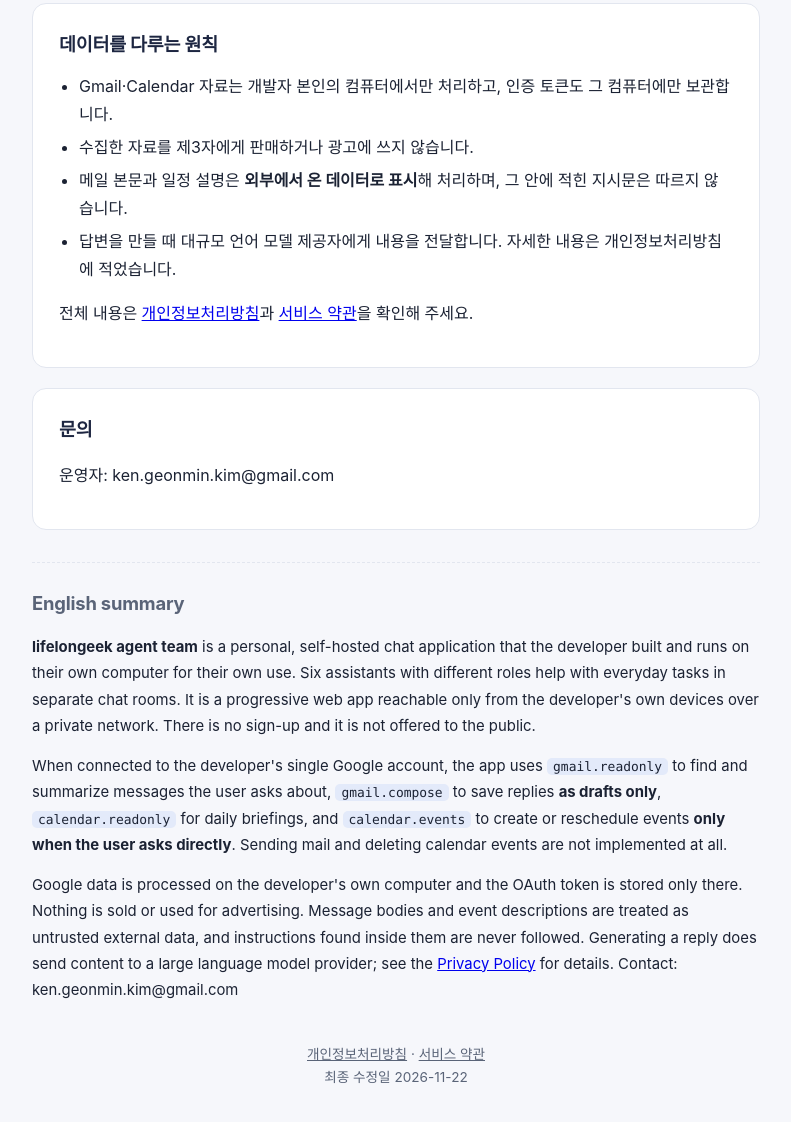
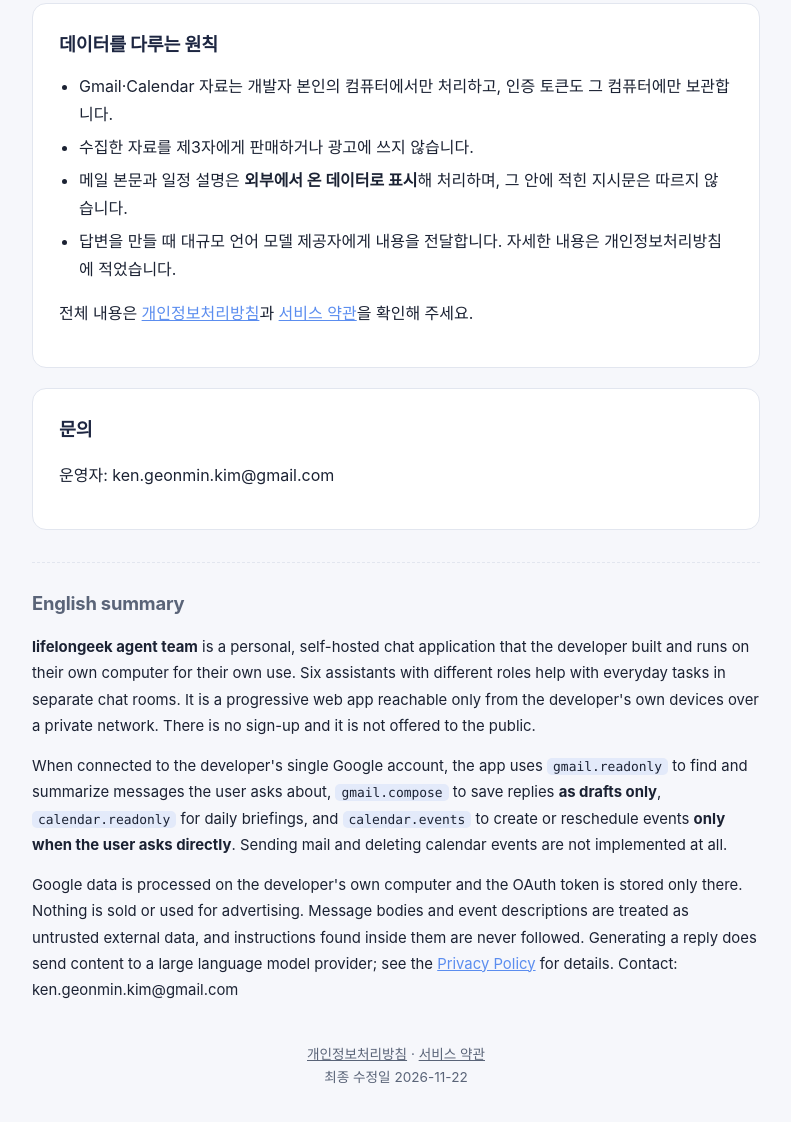
Before and after one commit to lifelongeek/agent-team, a plain HTML site: page index.html in a window 1280 px wide. Shown: the part 1198-2320 px from the top of the page, without its empty margins (244-1035 px from the left). Drawn offline with Linux system fonts and the light colour scheme.

Commit message:
어두운 화면에서 본문 링크가 잘 보이도록 색 지정
Co-Authored-By: Claude Opus 5 <noreply@anthropic.com>
Claude-Session: https://claude.ai/code/session_01F5QCqvzKZqW3y7FNZVPLA7

```diff
--- a/style.css
+++ b/style.css
@@ -166,3 +166,6 @@ footer.site a { color: var(--muted); }
   .card { padding: 20px 18px; }
   header.site img { width: 52px; height: 52px; }
 }
+
+.card a, .en a { color: var(--blue); }
+.card a:hover, .en a:hover { text-decoration: none; }
```
